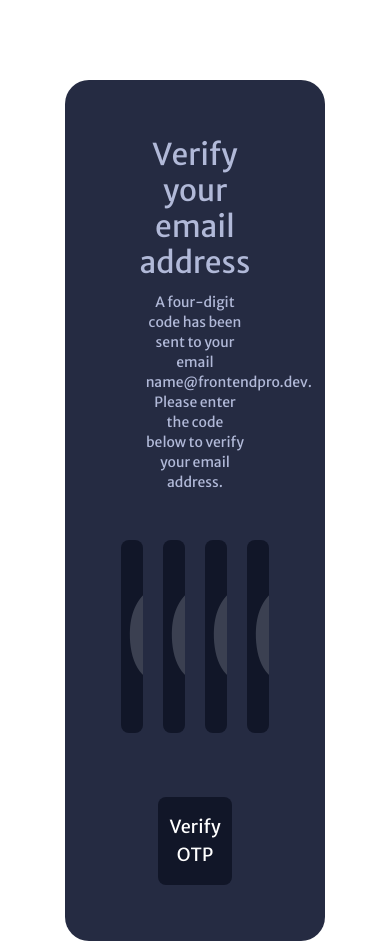
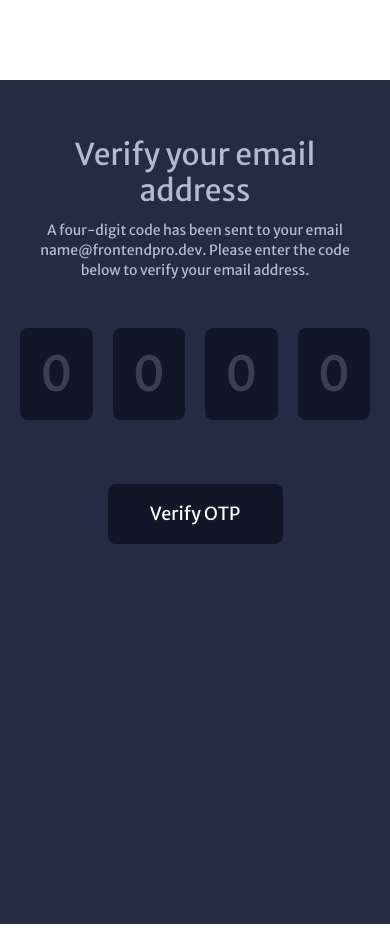
Before and after one commit to manitapaudel/otp-verifier, a Next.js app: page / in a window 390 px wide. Built offline with nearby package versions, Linux system fonts and the light colour scheme.

Commit message:
Update design to make it responsive in various breakpoints

```diff
--- a/src/app/components/number-input/index.tsx
+++ b/src/app/components/number-input/index.tsx
@@ -11,7 +11,7 @@ const NumberInput = forwardRef<HTMLInputElement, NumberInputProps>(
 
     return (
       <input
-        className={`text-9xl text-center text-textColor bg-secondary max-w-44 h-auto max-h-52 py-4 rounded-lg cursor-pointer placeholder:opacity-30 ${
+        className={`text-5xl 500:text-9xl text-center text-textColor bg-secondary max-w-44 h-auto max-h-52 py-4 rounded-lg cursor-pointer placeholder:opacity-30 ${
           value ? "border border-1 border-textColor" : ""
         }`}
         type="number"
--- a/src/app/page.js
+++ b/src/app/page.js
@@ -27,9 +27,9 @@ export default function Home() {
 
   return (
     <main className="flex text-textColor text-center font-merriweather min-h-screen flex-col items-center justify-between mt-20">
-      <div className="bg-primary w-2/3 h-auto p-14 rounded-3xl">
+      <div className="bg-primary md:w-4/5 xl:w-2/3 h-screen md:h-auto py-14 px-5 sm:p-14 md:rounded-3xl">
         <h1 className="text-3xl">Verify your email address</h1>
-        <p className="text-sm w-2/3 mx-auto mt-3 mb-12">
+        <p className="text-sm 500:w-2/3 mx-auto mt-3 mb-12">
           A four-digit code has been sent to your email name@frontendpro.dev.
           Please enter the code below to verify your email address.
         </p>
--- a/tailwind.config.js
+++ b/tailwind.config.js
@@ -17,6 +17,9 @@ module.exports = {
         "gradient-conic":
           "conic-gradient(from 180deg at 50% 50%, var(--tw-gradient-stops))",
       },
+      screens: {
+        500: "500px",
+      },
     },
   },
   plugins: [],
```
